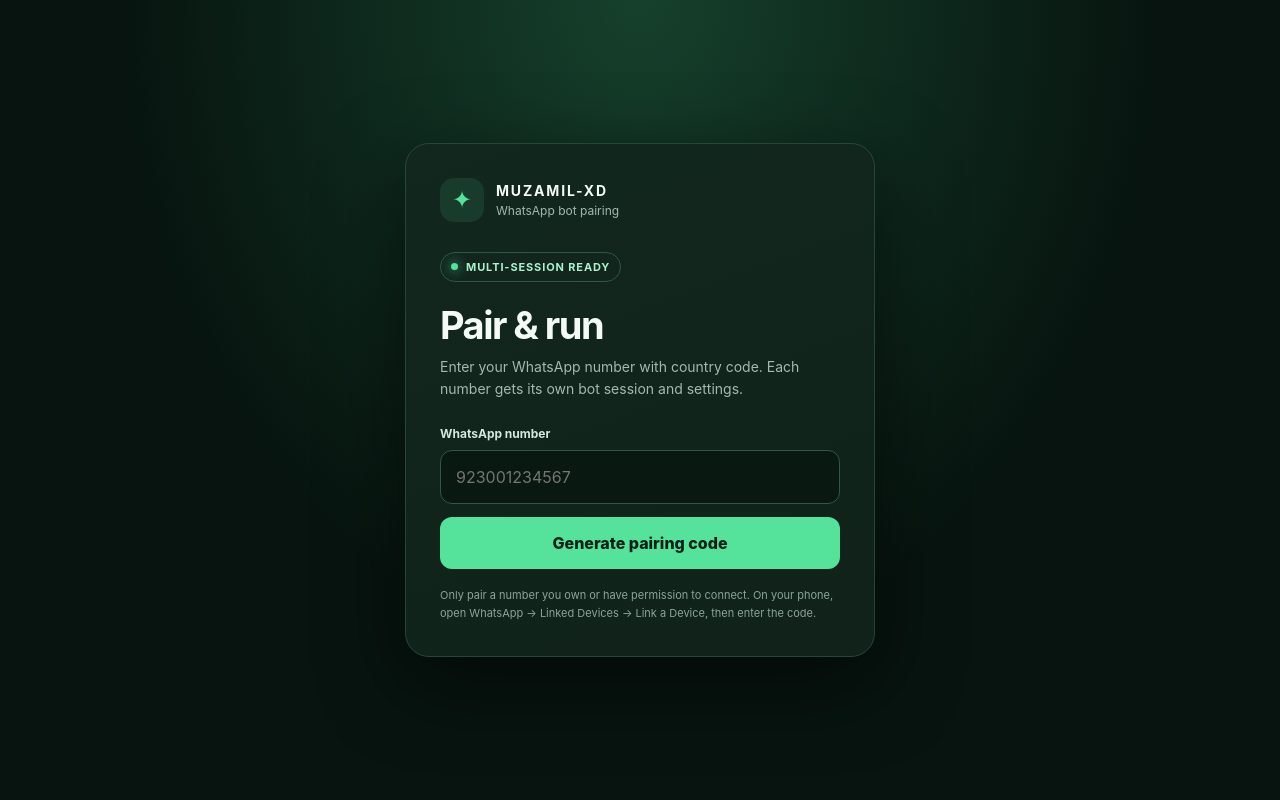
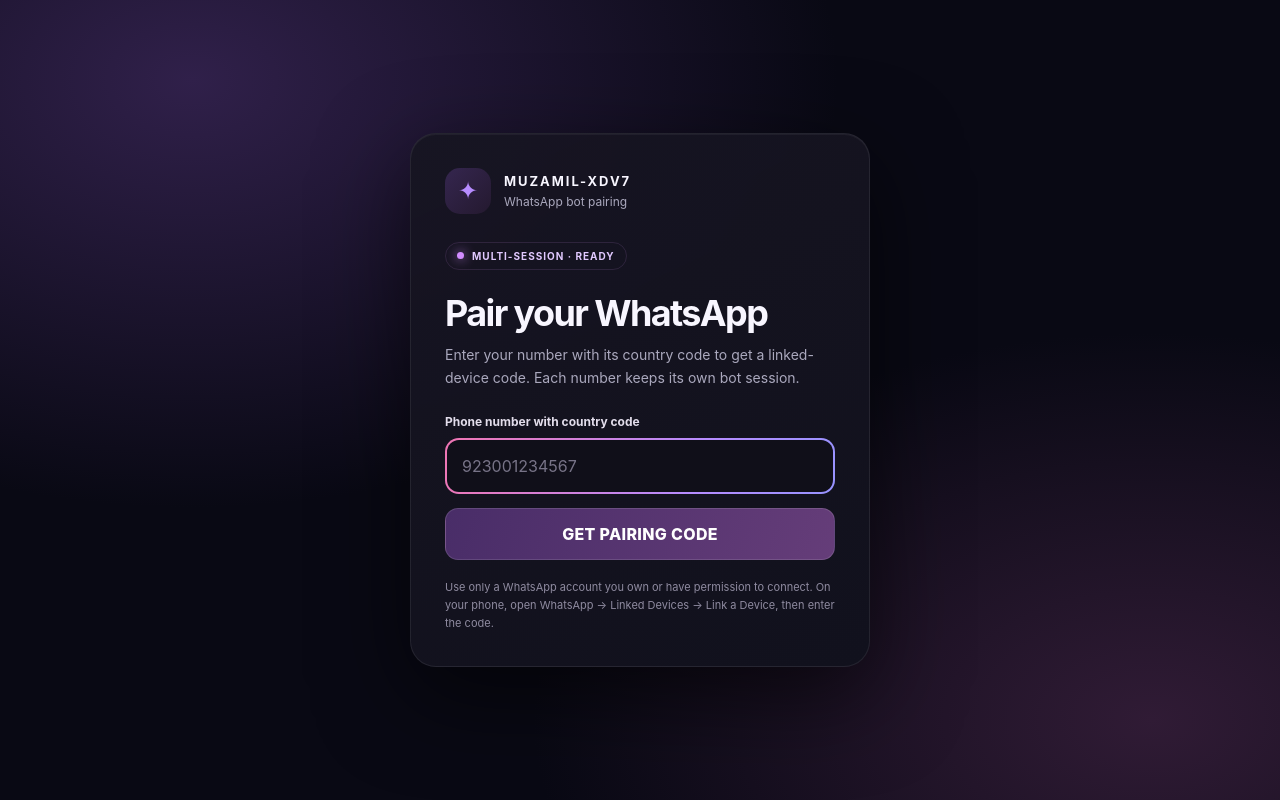
Before and after one commit to MUZAMIL-TECHX/MUZAMIL-XDV7, a website: page pair.html in a window 1280 px wide. Drawn offline with Linux system fonts and the light colour scheme.

Commit message:
Update styling and text for WhatsApp pairing page

```diff
--- a/pair.html
+++ b/pair.html
@@ -3,50 +3,53 @@
 <head>
   <meta charset="utf-8">
   <meta name="viewport" content="width=device-width, initial-scale=1">
-  <meta name="theme-color" content="#07140f">
-  <title>Muzamil Bot — Pair &amp; Run</title>
+  <meta name="theme-color" content="#090914">
+  <title>MUZAMIL-XDV7 — Pair device</title>
   <style>
-    :root { color-scheme: dark; --bg:#07140f; --panel:#10221a; --line:#254738; --green:#55e39b; --muted:#a3b9ae; }
+    :root { color-scheme:dark; --bg:#090914; --panel:#11111d; --line:#29243d; --violet:#b78cff; --pink:#ff6f9f; --muted:#aaa8bd; }
     * { box-sizing:border-box; }
-    body { min-height:100vh; margin:0; display:grid; place-items:center; padding:24px; font-family:Inter,system-ui,-apple-system,Segoe UI,sans-serif; color:#f4fbf7; background:radial-gradient(ellipse at 50% 0%,#16402c 0%,var(--bg) 58%); }
-    main { width:min(100%,470px); padding:34px; border:1px solid var(--line); border-radius:24px; background:linear-gradient(160deg,#12271e,var(--panel)); box-shadow:0 24px 80px #0008; }
-    .brand { display:flex; align-items:center; gap:12px; margin-bottom:30px; }
-    .mark { width:44px;height:44px;display:grid;place-items:center;border-radius:14px;background:#183b2b;color:var(--green);font-size:24px; }
-    .brand strong { display:block;font-size:14px;letter-spacing:.13em; }
-    .brand span { display:block;margin-top:4px;color:var(--muted);font-size:12px; }
-    .pill { display:inline-flex;align-items:center;gap:8px;padding:7px 10px;border:1px solid #2b5a44;border-radius:30px;color:#a9f3cb;font-size:11px;font-weight:700;letter-spacing:.08em; }
-    .dot { width:7px;height:7px;border-radius:50%;background:var(--green);box-shadow:0 0 12px var(--green); }
-    h1 { margin:20px 0 8px;font-size:clamp(28px,7vw,38px);letter-spacing:-.04em; }
-    .intro { margin:0 0 26px;color:var(--muted);line-height:1.6;font-size:14px; }
-    label { display:block;margin-bottom:9px;font-size:12px;font-weight:700;color:#d6e7dd; }
-    input { width:100%;height:54px;padding:0 15px;border:1px solid #315845;border-radius:12px;background:#091810;color:#fff;font:inherit;outline:none; }
-    input:focus { border-color:var(--green);box-shadow:0 0 0 3px #55e39b20; }
-    button { width:100%;height:52px;margin-top:13px;border:0;border-radius:12px;background:var(--green);color:#062014;font:inherit;font-weight:800;cursor:pointer;transition:filter .15s,transform .15s; }
-    button:hover { filter:brightness(1.06);transform:translateY(-1px); }
-    button:disabled { opacity:.55;cursor:wait;transform:none; }
-    #result { display:none;margin-top:18px;padding:16px;border:1px solid var(--line);border-radius:12px;background:#091810;text-align:center; }
+    body { min-height:100vh; margin:0; display:grid; place-items:center; padding:24px; font-family:Inter,system-ui,-apple-system,Segoe UI,sans-serif; color:#f8f6ff; background:radial-gradient(ellipse at 15% 10%,#30204a 0,transparent 42%),radial-gradient(ellipse at 90% 90%,#301b35 0,transparent 38%),var(--bg); }
+    main { width:min(100%,460px); padding:34px; border:1px solid #ffffff13; border-radius:26px; background:linear-gradient(155deg,#171522f2,var(--panel)); box-shadow:0 28px 90px #0009,inset 0 1px #ffffff0c; }
+    .brand { display:flex; align-items:center; gap:13px; margin-bottom:28px; }
+    .mark { width:46px;height:46px;display:grid;place-items:center;border-radius:15px;background:linear-gradient(135deg,#35264f,#24192f);color:var(--violet);font-size:24px; }
+    .brand strong { display:block;font-size:13px;letter-spacing:.15em; }
+    .brand span { display:block;margin-top:5px;color:var(--muted);font-size:12px; }
+    .pill { display:inline-flex;align-items:center;gap:8px;padding:7px 11px;border:1px solid #6d4d814a;border-radius:30px;color:#e1c9ff;font-size:10px;font-weight:750;letter-spacing:.1em; }
+    .dot { width:7px;height:7px;border-radius:50%;background:#d28cff;box-shadow:0 0 12px #d28cff; }
+    h1 { margin:21px 0 8px;font-size:clamp(27px,7vw,36px);letter-spacing:-.045em; }
+    .intro { margin:0 0 25px;color:var(--muted);line-height:1.65;font-size:14px; }
+    label { display:block;margin-bottom:9px;font-size:12px;font-weight:700;color:#e2ddeb; }
+    .input-frame { padding:2px;border-radius:14px;background:linear-gradient(110deg,#ff6f9f,#b78cff,#6f9cff,#ff6f9f);background-size:250% 100%;animation:glow 7s linear infinite; }
+    input { width:100%;height:52px;padding:0 15px;border:0;border-radius:12px;background:#100f19;color:#fff;font:inherit;outline:none; }
+    input::placeholder { color:#777387; }
+    input:focus { box-shadow:inset 0 0 0 1px #d8b6ff; }
+    button { width:100%;height:52px;margin-top:14px;border:1px solid #ffffff20;border-radius:13px;background:linear-gradient(110deg,#492d68,#653d79);color:#fff;font:inherit;font-weight:800;letter-spacing:.02em;cursor:pointer;transition:filter .15s,transform .15s; }
+    button:hover { filter:brightness(1.15);transform:translateY(-1px); }
+    button:disabled { opacity:.58;cursor:wait;transform:none; }
+    #result { display:none;margin-top:18px;padding:17px;border:1px solid var(--line);border-radius:14px;background:#0d0c15;text-align:center; }
     #message { color:var(--muted);font-size:13px;line-height:1.5; }
-    #code { margin-top:9px;color:var(--green);font-size:26px;font-weight:850;letter-spacing:.16em; }
-    .note { margin:18px 0 0;color:#8ca497;font-size:11px;line-height:1.6; }
-    @media(max-width:480px){ main{padding:26px 21px;border-radius:19px;} }
+    #code { margin-top:9px;color:#d3aaff;font-size:27px;font-weight:850;letter-spacing:.2em; }
+    .note { margin:18px 0 0;color:#8f8ba0;font-size:11px;line-height:1.65; }
+    @keyframes glow { to { background-position:250% 50%; } }
+    @media(max-width:480px){ main{padding:26px 21px;border-radius:21px;} }
   </style>
 </head>
 <body>
   <main>
-    <div class="brand"><div class="mark">✦</div><div><strong>MUZAMIL-XD</strong><span>WhatsApp bot pairing</span></div></div>
-    <div class="pill"><i class="dot"></i> MULTI-SESSION READY</div>
-    <h1>Pair &amp; run</h1>
-    <p class="intro">Enter your WhatsApp number with country code. Each number gets its own bot session and settings.</p>
+    <div class="brand"><div class="mark">✦</div><div><strong>MUZAMIL-XDV7</strong><span>WhatsApp bot pairing</span></div></div>
+    <div class="pill"><i class="dot"></i> MULTI-SESSION · READY</div>
+    <h1>Pair your WhatsApp</h1>
+    <p class="intro">Enter your number with its country code to get a linked-device code. Each number keeps its own bot session.</p>
     <form id="pairForm">
-      <label for="number">WhatsApp number</label>
-      <input id="number" name="number" type="tel" inputmode="numeric" autocomplete="tel" placeholder="923001234567" required>
-      <button id="submit" type="submit">Generate pairing code</button>
+      <label for="number">Phone number with country code</label>
+      <div class="input-frame"><input id="number" name="number" type="tel" inputmode="numeric" autocomplete="tel" placeholder="923001234567" required></div>
+      <button id="submit" type="submit">GET PAIRING CODE</button>
     </form>
     <section id="result" aria-live="polite">
       <div id="message"></div>
       <div id="code"></div>
     </section>
-    <p class="note">Only pair a number you own or have permission to connect. On your phone, open WhatsApp → Linked Devices → Link a Device, then enter the code.</p>
+    <p class="note">Use only a WhatsApp account you own or have permission to connect. On your phone, open WhatsApp → Linked Devices → Link a Device, then enter the code.</p>
   </main>
   <script>
     const form = document.getElementById('pairForm');
@@ -59,7 +62,7 @@
       const number = document.getElementById('number').value.replace(/\D/g, '');
       result.style.display = 'block';
       code.textContent = '';
-      message.textContent = 'Requesting a code…';
+      message.textContent = 'CONNECTING…';
       button.disabled = true;
       try {
         const response = await fetch(`/code?number=${encodeURIComponent(number)}`);
```
